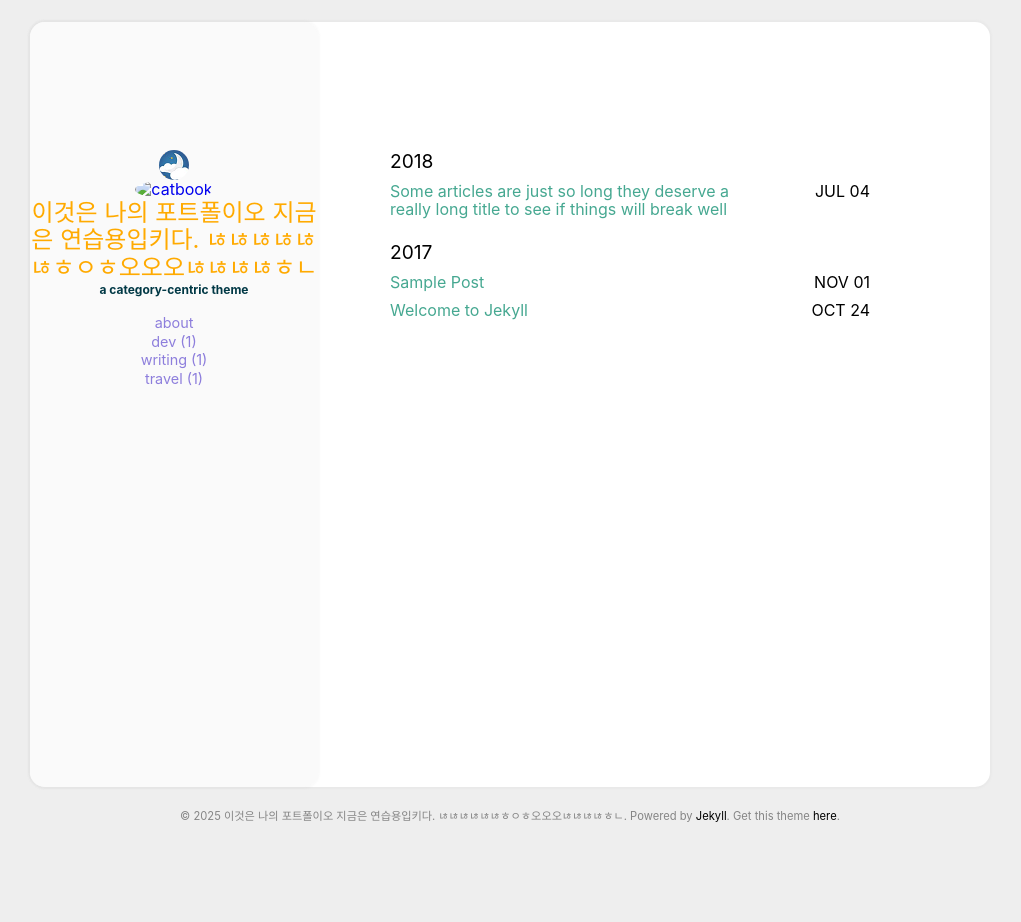
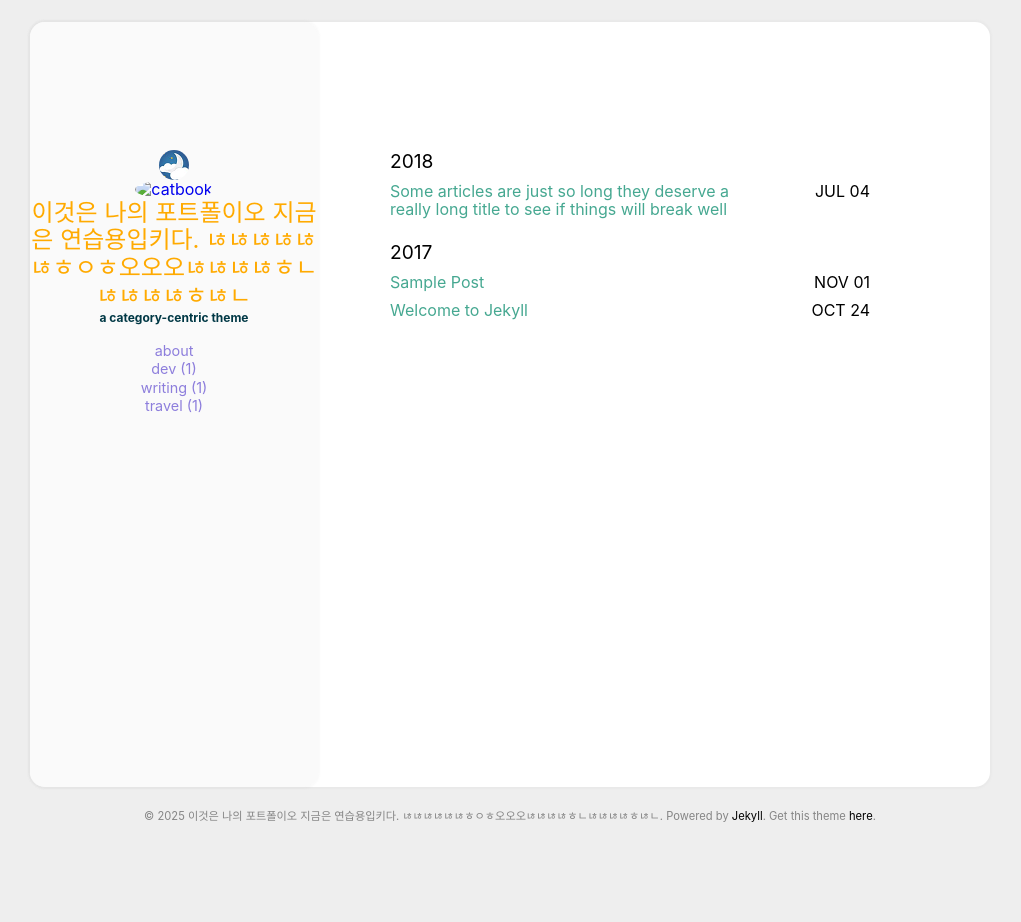
Before and after one commit to J-2025-or/nohello-copy, a Jekyll site: the page built from index.html, in a window 1280 px wide. Shown: the whole page, without its empty margins (130-1151 px from the left). Built offline with Jekyll 4.4.1, drawn with Linux system fonts in a browser that asks for light colours.

Commit message:
Update _config.yml

```diff
--- a/_config.yml
+++ b/_config.yml
@@ -18,7 +18,7 @@ cusdis:
     app_id: #your cusdis app_id
 
 user:
-  name: 이것은 나의 포트폴이오 지금은 연습용입키다. ㄶㄶㄶㄶㄶㄶㅎㅇㅎ오오오ㄶㄶㄶㄶㅎㄴ
+  name: 이것은 나의 포트폴이오 지금은 연습용입키다. ㄶㄶㄶㄶㄶㄶㅎㅇㅎ오오오ㄶㄶㄶㄶㅎㄴㄶㄶㄶㄶㅎㄶㄴ
   picAlt: "catbook"
   job: a category-centric theme
   aboutme: true # comment this out if you don't need the 'about' page.
```
